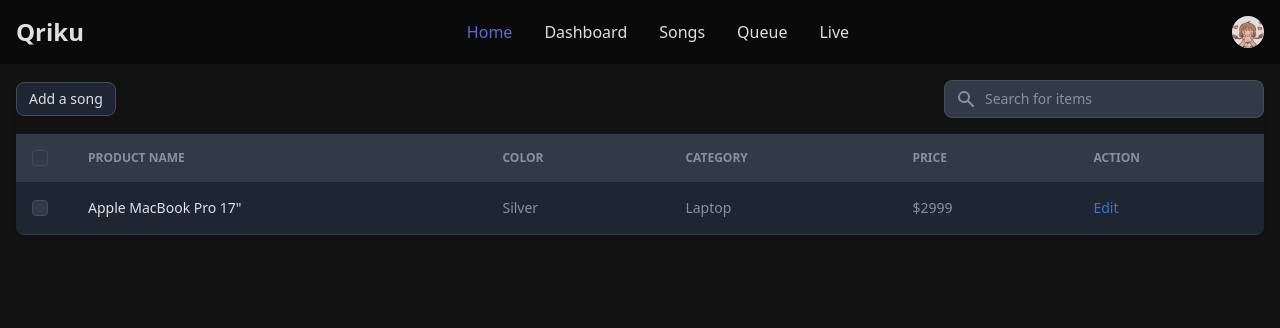
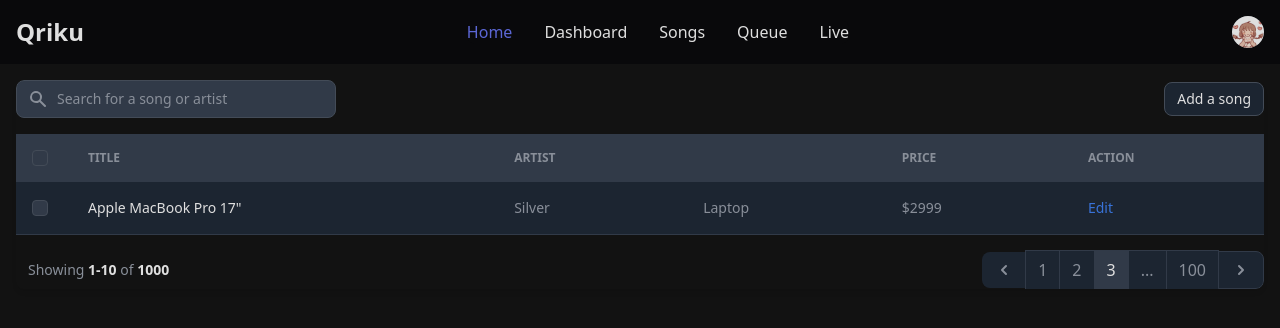
Before and after one commit to juju927/performthis-live, a React (Vite) app in the folder frontend/: page /songs in a window 1280 px wide. Shown: the top 328 px of the page. Built offline with nearby package versions, Linux system fonts and the light colour scheme.

Commit message:
base styling for songpage

```diff
--- a/frontend/src/pages/SongsPage.jsx
+++ b/frontend/src/pages/SongsPage.jsx
@@ -4,76 +4,117 @@ const SongLibraryPage = () => {
   return (
     <div className="w-full">
 
-<div class="relative overflow-x-auto shadow-md sm:rounded-lg">
-    <div class="flex items-center justify-between pb-4">
-        <div>
-          <button class="inline-flex items-center text-gray-500 bg-white border border-gray-300 focus:outline-none hover:bg-gray-100 focus:ring-4 focus:ring-gray-200 font-medium rounded-lg text-sm px-3 py-1.5 dark:bg-gray-800 dark:text-white dark:border-gray-600 dark:hover:bg-gray-700 dark:hover:border-gray-600 dark:focus:ring-gray-700" type="button">Add a song</button>
+      <div className="relative overflow-x-auto shadow-md sm:rounded-lg">
+
+        {/* above table */}
+        <div className="flex items-center justify-between pb-4">
+
+            <label for="table-search" className="sr-only">Search</label>
+            <div className="relative">
+                <div className="absolute inset-y-0 left-0 flex items-center pl-3 pointer-events-none">
+                    <svg className="w-5 h-5 text-gray-500 dark:text-gray-400" aria-hidden="true" fill="currentColor" viewBox="0 0 20 20" xmlns="http://www.w3.org/2000/svg">
+                    <path fillRule="evenodd" d="M8 4a4 4 0 100 8 4 4 0 000-8zM2 8a6 6 0 1110.89 3.476l4.817 4.817a1 1 0 01-1.414 1.414l-4.816-4.816A6 6 0 012 8z" clipRule="evenodd"></path></svg>
+                </div>
+                <input type="text" id="table-search" className="block p-2 pl-10 text-sm text-gray-900 border border-gray-300 rounded-lg w-80 bg-gray-50 focus:ring-blue-500 focus:border-blue-500 dark:bg-gray-700 dark:border-gray-600 dark:placeholder-gray-400 dark:text-white dark:focus:ring-blue-500 dark:focus:border-blue-500" placeholder="Search for a song or artist" />
             </div>
 
-        <label for="table-search" class="sr-only">Search</label>
-        <div class="relative">
-            <div class="absolute inset-y-0 left-0 flex items-center pl-3 pointer-events-none">
-                <svg class="w-5 h-5 text-gray-500 dark:text-gray-400" aria-hidden="true" fill="currentColor" viewBox="0 0 20 20" xmlns="http://www.w3.org/2000/svg"><path fill-rule="evenodd" d="M8 4a4 4 0 100 8 4 4 0 000-8zM2 8a6 6 0 1110.89 3.476l4.817 4.817a1 1 0 01-1.414 1.414l-4.816-4.816A6 6 0 012 8z" clip-rule="evenodd"></path></svg>
-            </div>
-            <input type="text" id="table-search" class="block p-2 pl-10 text-sm text-gray-900 border border-gray-300 rounded-lg w-80 bg-gray-50 focus:ring-blue-500 focus:border-blue-500 dark:bg-gray-700 dark:border-gray-600 dark:placeholder-gray-400 dark:text-white dark:focus:ring-blue-500 dark:focus:border-blue-500" placeholder="Search for items" />
+            <div>
+              <button className="inline-flex items-center text-gray-500 bg-white border border-gray-300 hover:bg-gray-100 font-medium rounded-lg text-sm px-3 py-1.5 dark:bg-gray-800 dark:text-white dark:border-gray-600 dark:hover:bg-gray-700 dark:hover:border-gray-600" type="button">Add a song</button>
             </div>
 
         </div>
-    <table class="w-full text-sm text-left text-gray-500 dark:text-gray-400">
-        <thead class="text-xs text-gray-700 uppercase bg-gray-50 dark:bg-gray-700 dark:text-gray-400">
+
+        {/* table start */}
+        <div className="rounded-lg">
+          <table className="w-full text-sm text-left text-gray-500 dark:text-gray-400">
+              <thead className="rounded-t-lg text-xs text-gray-700 uppercase bg-gray-50 dark:bg-gray-700 dark:text-gray-400">
                   <tr>
-                <th scope="col" class="p-4">
-                    <div class="flex items-center">
-                        <input id="checkbox-all-search" type="checkbox" class="w-4 h-4 text-blue-600 bg-gray-100 border-gray-300 rounded focus:ring-blue-500 dark:focus:ring-blue-600 dark:ring-offset-gray-800 dark:focus:ring-offset-gray-800 focus:ring-2 dark:bg-gray-700 dark:border-gray-600" />
-                        <label for="checkbox-all-search" class="sr-only">checkbox</label>
+                      <th scope="col" className="p-4">
+                          <div className="flex items-center">
+                              <input id="checkbox-all-search" type="checkbox" className="w-4 h-4 text-blue-600 bg-gray-100 border-gray-300 rounded focus:ring-blue-500 dark:focus:ring-blue-600 dark:ring-offset-gray-800 dark:focus:ring-offset-gray-800 focus:ring-2 dark:bg-gray-700 dark:border-gray-600" />
+                              <label for="checkbox-all-search" className="sr-only">checkbox</label>
                           </div>
                       </th>
-                <th scope="col" class="px-6 py-3">
-                    Product name
+                      <th scope="col" className="px-6 py-3">
+                          Title
                       </th>
-                <th scope="col" class="px-6 py-3">
-                    Color
+                      <th scope="col" className="px-6 py-3">
+                          Artist
                       </th>
-                <th scope="col" class="px-6 py-3">
-                    Category
+                      <th scope="col" className="px-6 py-3">
+
                       </th>
-                <th scope="col" class="px-6 py-3">
+                      <th scope="col" className="px-6 py-3">
                           Price
                       </th>
-                <th scope="col" class="px-6 py-3">
+                      <th scope="col" className="px-6 py-3">
                           Action
                       </th>
                   </tr>
               </thead>
               <tbody>
-            <tr class="bg-white border-b dark:bg-gray-800 dark:border-gray-700 hover:bg-gray-50 dark:hover:bg-gray-600">
-                <td class="w-4 p-4">
-                    <div class="flex items-center">
-                        <input id="checkbox-table-search-1" type="checkbox" class="w-4 h-4 text-blue-600 bg-gray-100 border-gray-300 rounded focus:ring-blue-500 dark:focus:ring-blue-600 dark:ring-offset-gray-800 dark:focus:ring-offset-gray-800 focus:ring-2 dark:bg-gray-700 dark:border-gray-600" />
-                        <label for="checkbox-table-search-1" class="sr-only">checkbox</label>
+                  <tr className="bg-white border-b dark:bg-gray-800 dark:border-gray-700 hover:bg-gray-50 dark:hover:bg-gray-600">
+                      <td className="w-4 p-4">
+                          <div className="flex items-center">
+                              <input id="checkbox-table-search-1" type="checkbox" className="w-4 h-4 text-blue-600 bg-gray-100 border-gray-300 rounded focus:ring-blue-500 dark:focus:ring-blue-600 dark:ring-offset-gray-800 dark:focus:ring-offset-gray-800 focus:ring-2 dark:bg-gray-700 dark:border-gray-600" />
+                              <label for="checkbox-table-search-1" className="sr-only">checkbox</label>
                           </div>
                       </td>
-                <th scope="row" class="px-6 py-4 font-medium text-gray-900 whitespace-nowrap dark:text-white">
+                      <th scope="row" className="px-6 py-4 font-medium text-gray-900 whitespace-nowrap dark:text-white">
                           Apple MacBook Pro 17"
                       </th>
-                <td class="px-6 py-4">
+                      <td className="px-6 py-4">
                           Silver
                       </td>
-                <td class="px-6 py-4">
+                      <td className="px-6 py-4">
                           Laptop
                       </td>
-                <td class="px-6 py-4">
+                      <td className="px-6 py-4">
                           $2999
                       </td>
-                <td class="px-6 py-4">
-                    <a href="#" class="font-medium text-blue-600 dark:text-blue-500 hover:underline">Edit</a>
+                      <td className="px-6 py-4">
+                          <a href="#" className="font-medium text-blue-600 dark:text-blue-500 hover:underline">Edit</a>
                       </td>
                   </tr>
               </tbody>
           </table>
+
+          {/* pagination */}
+          <nav className="flex items-center justify-between pt-4" aria-label="Table navigation">
+            <span className="text-sm font-normal text-gray-500 dark:text-gray-400 px-3">Showing <span className="font-semibold text-gray-900 dark:text-white">1-10</span> of <span className="font-semibold text-gray-900 dark:text-white">1000</span></span>
+            <ul className="inline-flex items-center -space-x-px">
+              <li>
+                  <a href="#" className="block px-3 py-2 ml-0 leading-tight text-gray-500 rounded-l-lg hover:text-gray-700 dark:bg-gray-800 dark:text-gray-400 dark:hover:text-white">
+                      <span className="sr-only">Previous</span>
+                      <svg className="w-5 h-5" aria-hidden="true" fill="currentColor" viewBox="0 0 20 20" xmlns="http://www.w3.org/2000/svg"><path fill-rule="evenodd" d="M12.707 5.293a1 1 0 010 1.414L9.414 10l3.293 3.293a1 1 0 01-1.414 1.414l-4-4a1 1 0 010-1.414l4-4a1 1 0 011.414 0z" clip-rule="evenodd"></path></svg>
+                  </a>
+              </li>
+              <li>
+                  <a href="#" className="px-3 py-2 leading-tight text-gray-500 bg-white border border-gray-300 hover:bg-gray-100 hover:text-gray-700 dark:bg-gray-800 dark:border-gray-700 dark:text-gray-400 dark:hover:bg-gray-700 dark:hover:text-white">1</a>
+              </li>
+              <li>
+                  <a href="#" className="px-3 py-2 leading-tight text-gray-500 bg-white border border-gray-300 hover:bg-gray-100 hover:text-gray-700 dark:bg-gray-800 dark:border-gray-700 dark:text-gray-400 dark:hover:bg-gray-700 dark:hover:text-white">2</a>
+              </li>
+              <li>
+                  <a href="#" aria-current="page" className="z-10 px-3 py-2 leading-tight text-blue-600 border border-blue-300 bg-blue-50 hover:bg-blue-100 hover:text-blue-700 dark:border-gray-700 dark:bg-gray-700 dark:text-white">3</a>
+              </li>
+              <li>
+                  <a href="#" className="px-3 py-2 leading-tight text-gray-500 bg-white border border-gray-300 hover:bg-gray-100 hover:text-gray-700 dark:bg-gray-800 dark:border-gray-700 dark:text-gray-400 dark:hover:bg-gray-700 dark:hover:text-white">...</a>
+              </li>
+              <li>
+                  <a href="#" className="px-3 py-2 leading-tight text-gray-500 bg-white border border-gray-300 hover:bg-gray-100 hover:text-gray-700 dark:bg-gray-800 dark:border-gray-700 dark:text-gray-400 dark:hover:bg-gray-700 dark:hover:text-white">100</a>
+              </li>
+              <li>
+                  <a href="#" className="block px-3 py-2 leading-tight text-gray-500 bg-white border border-gray-300 rounded-r-lg hover:bg-gray-100 hover:text-gray-700 dark:bg-gray-800 dark:border-gray-700 dark:text-gray-400 dark:hover:bg-gray-700 dark:hover:text-white">
+                      <span className="sr-only">Next</span>
+                      <svg className="w-5 h-5" aria-hidden="true" fill="currentColor" viewBox="0 0 20 20" xmlns="http://www.w3.org/2000/svg"><path fillRule="evenodd" d="M7.293 14.707a1 1 0 010-1.414L10.586 10 7.293 6.707a1 1 0 011.414-1.414l4 4a1 1 0 010 1.414l-4 4a1 1 0 01-1.414 0z" clipRule="evenodd"></path></svg>
+                  </a>
+              </li>
+            </ul>
+          </nav>
+
         </div>
-
-
+      </div>
     </div>
   )
 }
```
Also changed, not shown: frontend/src/components/NavBar.jsx (+4 -6 lines), 1 other file (tests, documents, lock files or other folders). Lines whose indentation alone changed are shown as unchanged.
